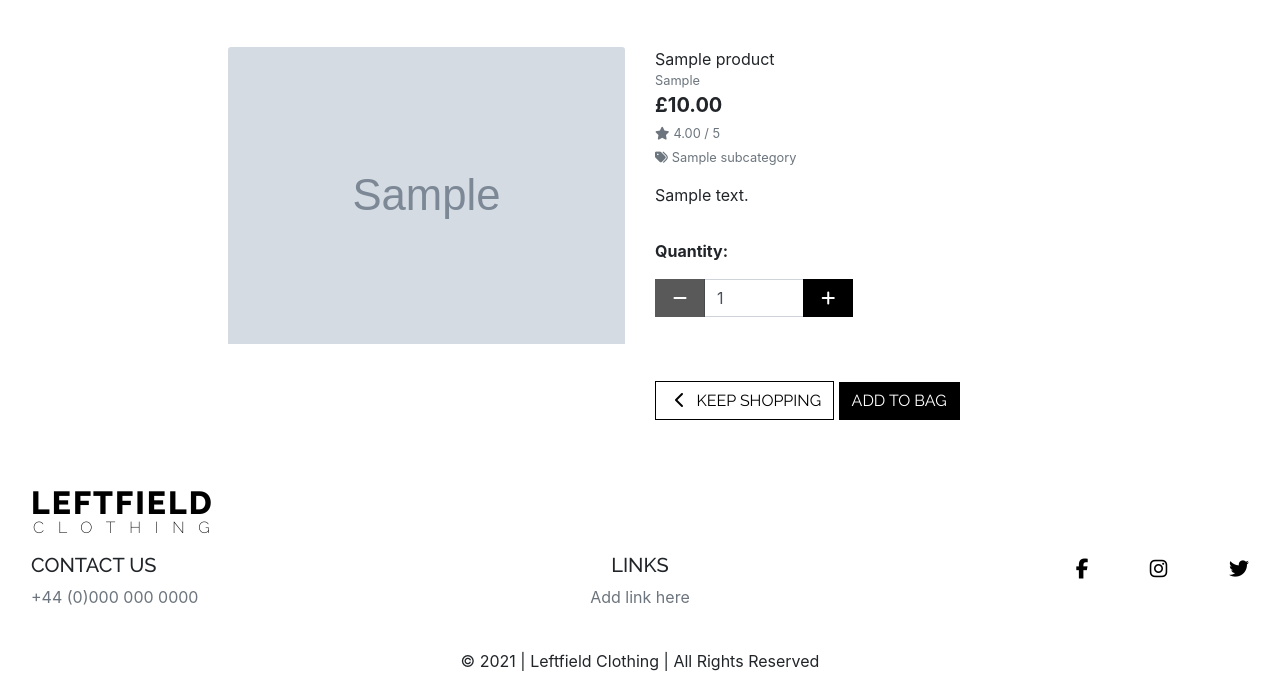
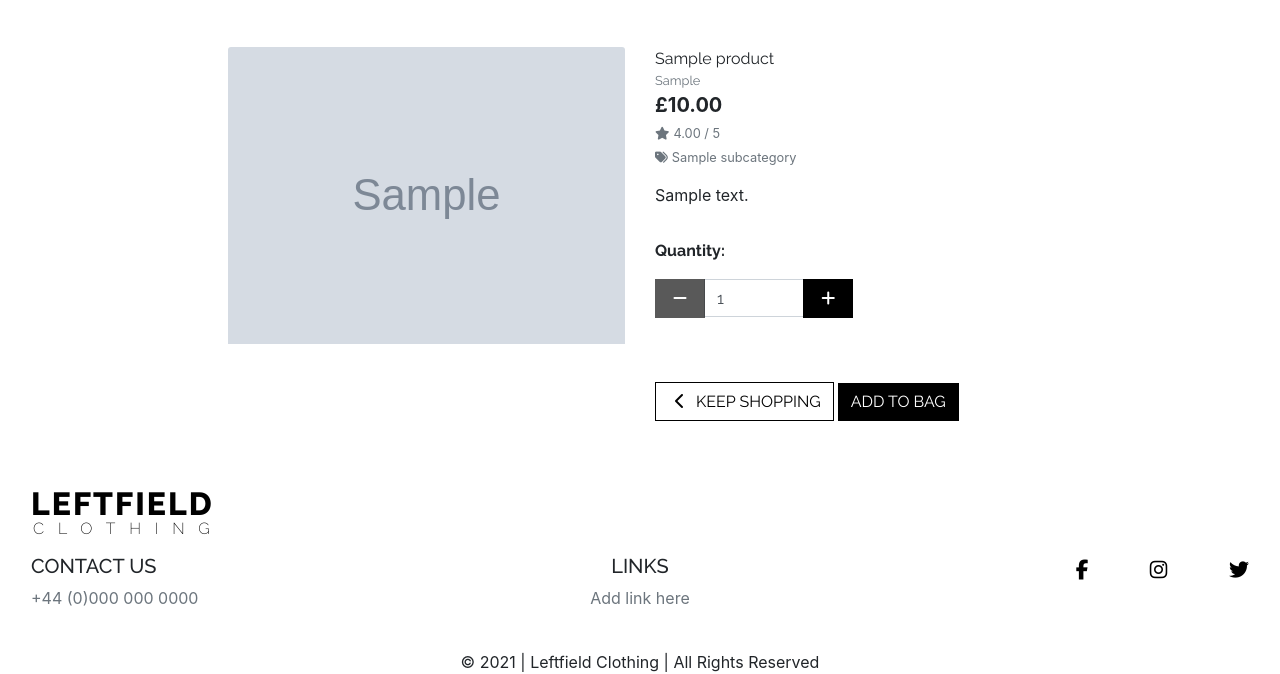
Before and after one commit to theopmw/leftfield-clothing, a Django app: a page that uses products/templates/products/product_detail.html in a window 1280 px wide. Shown: the part 169-843 px from the top of the page. Run offline with Django 3.2, Linux system fonts and the light colour scheme; tables that the repository leaves empty hold one stand-in row (values such as "Sample post"); grey boxes marked "Sample" are stand-in pictures; parts of the project's set-up code (start-up, migrations or seed data) failed here and were passed over; some libraries are stand-ins or nearby versions.

Commit message:
Update fonts

```diff
--- a/products/templates/products/product_detail.html
+++ b/products/templates/products/product_detail.html
@@ -28,22 +28,22 @@
             </div>
             <div class="col-12 col-md-6 col-lg-4">
                 <div class="product-details-container mb-5 mt-md-5">
-                    <p class="mb-0">{{ product.name }}</p>
-                    <p class="small mb-0 text-left text-muted">{{ product.brand }}</p>
+                    <p class="font-raleway mb-0">{{ product.name }}</p>
+                    <p class="small font-raleway mb-0 text-left text-muted">{{ product.brand }}</p>
                     <!-- {% if product.brand %}
                         <p class="small mt-1 mb-0">
                             <a class="text-muted" href="{% url 'products' %}?brand={{ product.brand }}">{{ product.brand }}</a>
                         </p>
                     {% endif %} -->
-                    <p class="lead mb-0 text-left font-weight-bold">£{{ product.price }}</p>
+                    <p class="lead font-roboto mb-0 text-left font-weight-bold">£{{ product.price }}</p>
                     {% if product.rating %}
-                        <small class="text-muted"><i class="fas fa-star mr-1"></i>{{ product.rating }} / 5</small>
+                        <small class="text-muted font-roboto"><i class="fas fa-star mr-1"></i>{{ product.rating }} / 5</small>
                     {% else %}
-                        <small class="text-muted">No Rating</small>
+                        <small class="text-muted font-roboto">No Rating</small>
                     {% endif %}
                     {% if product.subcategory %}
                         <p class="small mt-1 mb-0">
-                            <a class="text-muted" href="{% url 'products' %}?subcategory={{ product.subcategory.name }}">
+                            <a class="text-muted font-roboto" href="{% url 'products' %}?subcategory={{ product.subcategory.name }}">
                                 <i class="fas fa-tags mr-1"></i>{{ product.subcategory.friendly_name }}
                             </a>
                         </p>
@@ -54,17 +54,17 @@
                             <a class="delete-button btn-sm btn-outline-black font-raleway text-uppercase rounded-0" href="{% url 'delete_product' product.id %}">Delete</a>
                         </div>
                     {% endif %}
-                    <p class="mt-3">{{ product.description }}</p>
+                    <p class="font-roboto mt-3">{{ product.description }}</p>
                     <form class="form" action="{% url 'add_to_bag' product.id %}" method="POST">
                         {% csrf_token %}
-                        <div class="form-row">
+                        <div class="form-row font-raleway">
                             {% with product.has_sizes as s %}
                                 {% if s %}
                                     <!-- Jeans & trousers product sizes -->
                                     {% if product.subcategory.name == "jeans_trousers" %}
                                         <div class="col-12">
                                             <p><strong>Size:</strong></p>
-                                            <select id="id_product_size" class="form-control rounded-0 w-50" name="product_size">
+                                            <select id="id_product_size" class="form-control rounded-0 w-50 font-roboto" name="product_size">
                                                 <option value="30x30">30" x 30"</option>
                                                 <option value="30x32">30" x 32"</option>
                                                 <option value="30x34">30" x 34"</option>
@@ -83,7 +83,7 @@
                                     {% elif product.category.name == "footwear" %}
                                         <div class="col-12">
                                             <p><strong>Size:</strong></p>
-                                            <select id="id_product_size" class="form-control rounded-0 w-50" name="product_size">
+                                            <select id="id_product_size" class="form-control rounded-0 w-50 font-roboto" name="product_size">
                                                 <option value="6">6</option>
                                                 <option value="6.5">6.5</option>
                                                 <option value="7">7</option>
@@ -105,7 +105,7 @@
                                     {% else %}
                                         <div class="col-12">
                                             <p><strong>Size:</strong></p>
-                                            <select id="id_product_size" class="form-control rounded-0 w-50" name="product_size">
+                                            <select id="id_product_size" class="form-control rounded-0 w-50 font-roboto" name="product_size">
                                                 <option value="xs">XS</option>
                                                 <option value="s">S</option>
                                                 <option value="m" selected>M</option>
@@ -116,7 +116,7 @@
                                     {% endif %}
                                 {% endif %}
                                 <!-- Quantity selector -->
-                                <div class="col-12">
+                                <div class="col-12 font-roboto">
                                     <p class="mt-3"><strong>Quantity:</strong></p>
                                     <div class="form-group w-50">
                                         <div class="input-group">
```
Also changed, not shown: products/templates/products/products.html (+6 -6 lines).
